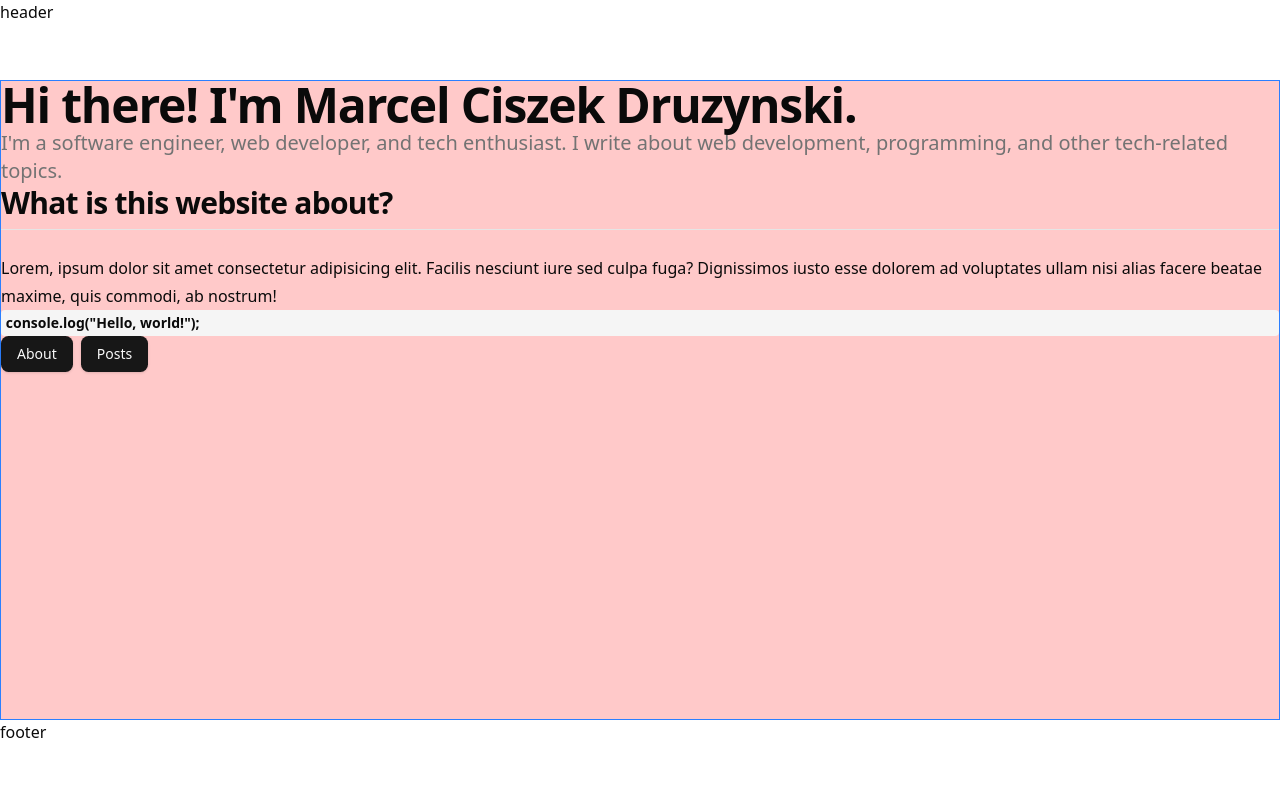
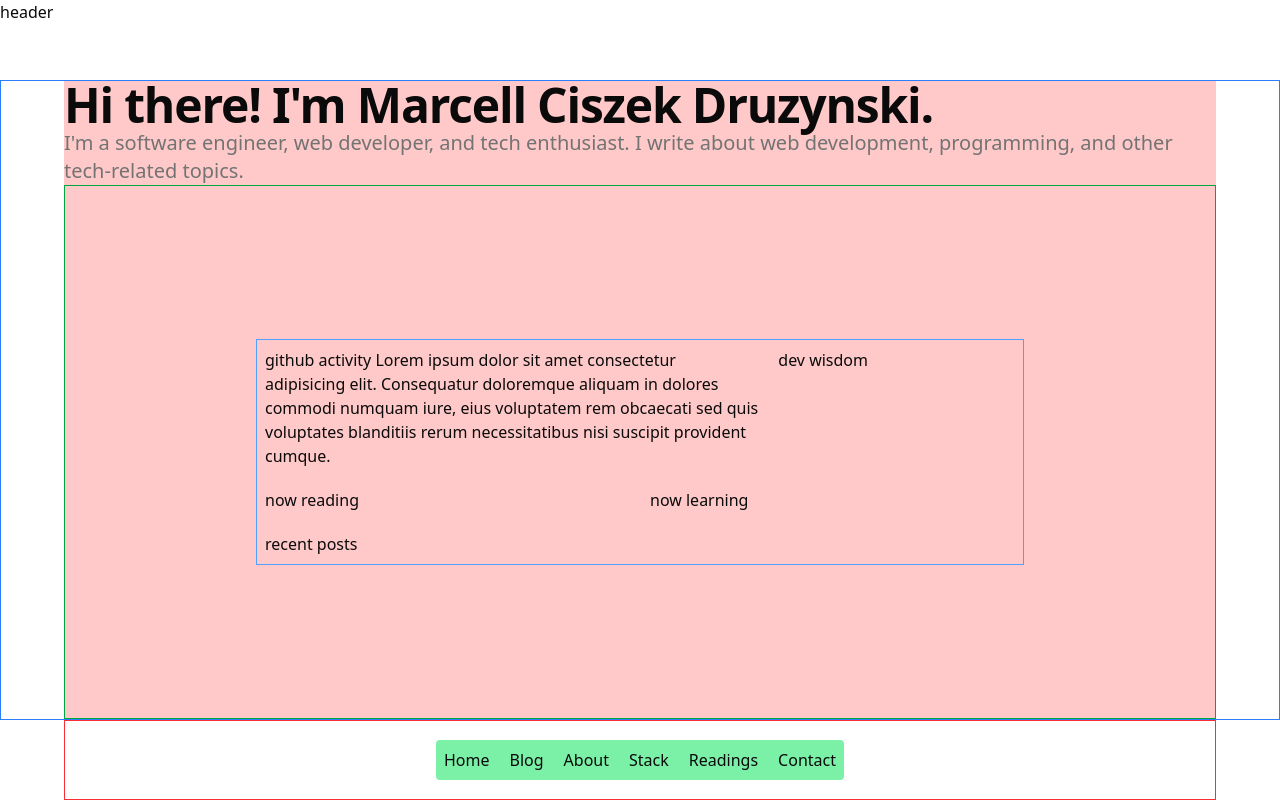
Before and after one commit to masiucd/marcell_ciszek_druzynski.com, a Next.js app: page / in a window 1280 px wide. Built offline with nearby package versions, Linux system fonts and the light colour scheme.

Commit message:
feat: Enhance main layout with navigation links, update site data, and add MDX components

```diff
--- /dev/null
+++ b/mdx-components.tsx
@@ -0,0 +1,8 @@
+import type {MDXComponents} from "mdx/types";
+
+export function useMDXComponents(components: MDXComponents): MDXComponents {
+	return {
+		// Add custom components here
+		...components,
+	};
+}
--- a/src/app/(main)/layout.tsx
+++ b/src/app/(main)/layout.tsx
@@ -1,3 +1,5 @@
+import Link from "next/link";
+
 export default function MainLayout({
 	children,
 }: Readonly<{
@@ -12,7 +14,28 @@ export default function MainLayout({
 				{children}
 			</main>
 			<footer>
-				<div className="h-[5rem]">footer</div>
+				<div className="mx-auto flex h-[5rem] max-w-6xl items-center border border-red-500">
+					<ul className="mx-auto flex max-w-xl justify-center gap-5 rounded bg-green-300 p-2 capitalize">
+						<li>
+							<Link href="/">home</Link>
+						</li>
+						<li>
+							<Link href="/blog">blog</Link>
+						</li>
+						<li>
+							<Link href="/about">about</Link>
+						</li>
+						<li>
+							<Link href="/stack">stack</Link>
+						</li>
+						<li>
+							<Link href="/readings">readings</Link>
+						</li>
+						<li>
+							<Link href="/contact">contact</Link>
+						</li>
+					</ul>
+				</div>
 			</footer>
 		</>
 	);
--- a/src/app/(main)/page.tsx
+++ b/src/app/(main)/page.tsx
@@ -1,32 +1,29 @@
 import {PageWrapper} from "@/components/page-wrapper";
-import {H1, H2, InlineCode, Lead, P} from "@/components/typography";
-import Link from "next/link";
-import {Button} from "~/src/components/ui/button";
+import {H1, Lead} from "@/components/typography";
+import siteData from "~/src/config/site-data";
 
 export default function Home() {
 	return (
 		<PageWrapper>
-			<H1>Hi there! I'm Marcel Ciszek Druzynski.</H1>
+			<H1>Hi there! I'm {siteData.site.author}.</H1>
 			<Lead>
 				I'm a software engineer, web developer, and tech enthusiast. I write
 				about web development, programming, and other tech-related topics.
 			</Lead>
 
-			<H2>What is this website about?</H2>
-			<P>
-				Lorem, ipsum dolor sit amet consectetur adipisicing elit. Facilis
-				nesciunt iure sed culpa fuga? Dignissimos iusto esse dolorem ad
-				voluptates ullam nisi alias facere beatae maxime, quis commodi, ab
-				nostrum!
-			</P>
-			<InlineCode>console.log("Hello, world!");</InlineCode>
-			<div className="flex gap-2">
-				<Button asChild>
-					<Link href="/about">About</Link>
-				</Button>
-				<Button asChild>
-					<Link href="/posts">Posts</Link>
-				</Button>
+			<div className="border border-green-600 flex flex-1 justify-center items-center">
+				<div className="grid max-w-3xl grid-cols-12 gap-5 border border-blue-400 p-2">
+					<div className="col-span-8">
+						github activity Lorem ipsum dolor sit amet consectetur adipisicing
+						elit. Consequatur doloremque aliquam in dolores commodi numquam
+						iure, eius voluptatem rem obcaecati sed quis voluptates blanditiis
+						rerum necessitatibus nisi suscipit provident cumque.
+					</div>
+					<div className="col-span-4">dev wisdom</div>
+					<div className="col-span-6">now reading</div>
+					<div className="col-span-6">now learning</div>
+					<div className="col-span-12">recent posts</div>
+				</div>
 			</div>
 		</PageWrapper>
 	);
--- a/src/components/page-wrapper.tsx
+++ b/src/components/page-wrapper.tsx
@@ -9,7 +9,7 @@ export function PageWrapper({children, className}: PropsWithChildren<Props>) {
 	return (
 		<section
 			className={cn(
-				"mx-auto flex w-full max-w-7xl flex-1 flex-col bg-green-300 md:bg-red-200",
+				"mx-auto flex w-full max-w-6xl flex-1 flex-col bg-green-300 md:bg-red-200",
 				className,
 			)}
 		>
--- a/src/config/site-data.ts
+++ b/src/config/site-data.ts
@@ -1,9 +1,9 @@
 const siteData = {
   site: {
-    title: "Marcel Ciszek Druzynski",
+    title: "Marcell Ciszek Druzynski",
     description:
       "My personal website, blog and portfolio. I write about web development, programming, and other tech-related topics.",
-    author: "Author",
+    author: "Marcell Ciszek Druzynski",
     email: "marcell.cidr@gmail.com",
     url: "",
   },
```
